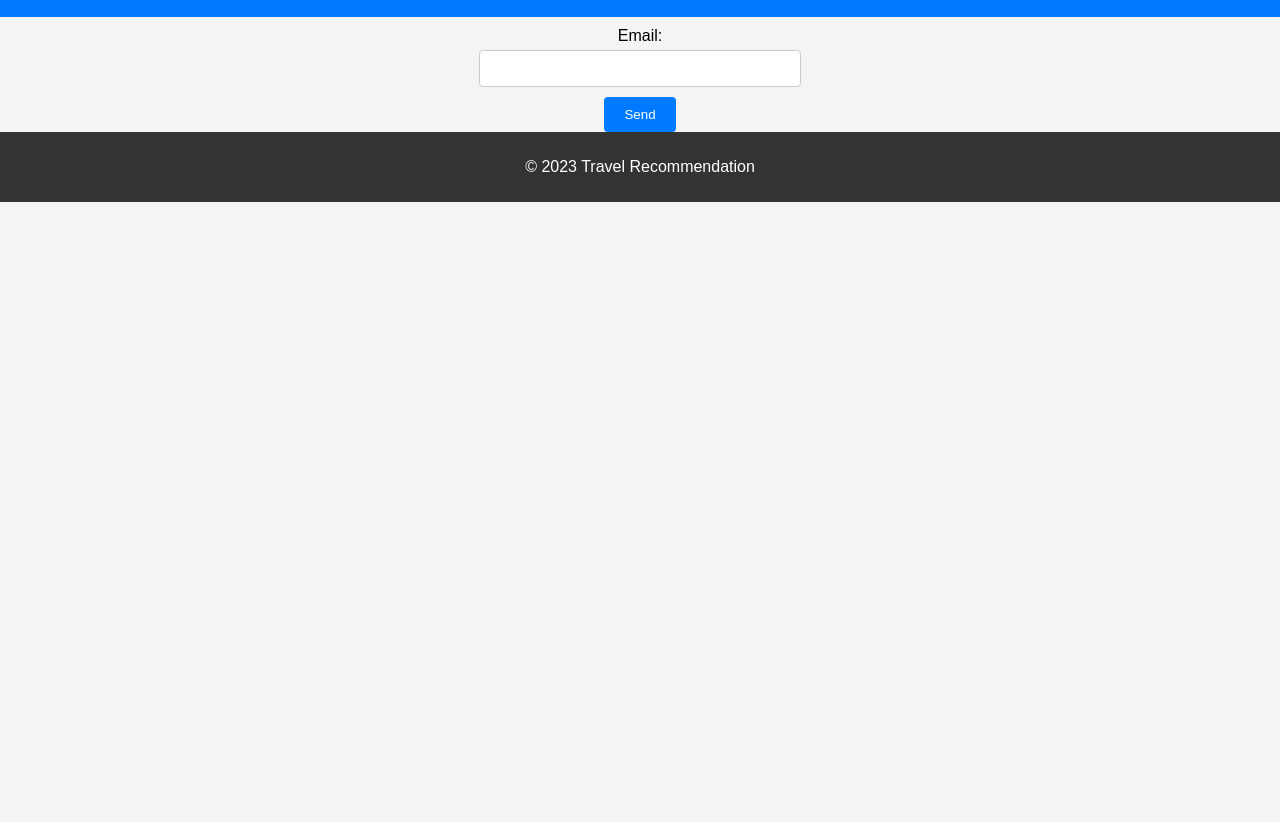
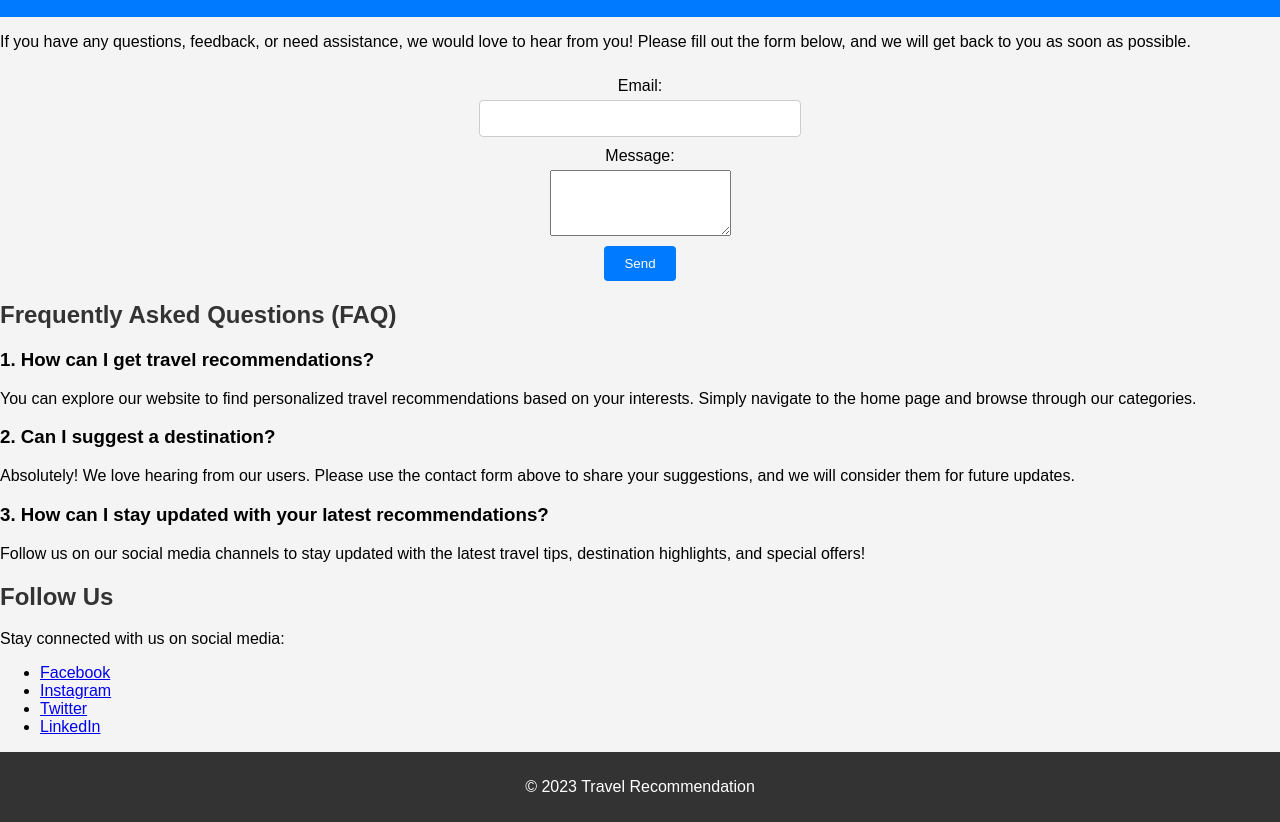
Before and after one commit to Praveenkumar663/final-project-c, a plain HTML site: page contact.html in a window 1280 px wide. Shown: the part 130-952 px from the top of the page. Before the commit the page ends 800 px from the top, so only its background shows below. Drawn offline with Linux system fonts and the light colour scheme.

Commit message:
Update contact.html

```diff
--- a/contact.html
+++ b/contact.html
@@ -18,14 +18,40 @@
         <h1>Contact Us</h1>
     </header>
     <section>
+        <p>If you have any questions, feedback, or need assistance, we would love to hear from you! Please fill out the form below, and we will get back to you as soon as possible.</p>
+
         <form id="contact-form">
             <label for="email">Email:</label>
             <input type="email" id="email" name="email" required>
+            <label for="message">Message:</label>
+            <textarea id="message" name="message" rows="4" required></textarea>
             <button type="submit">Send</button>
         </form>
+
+        <h2>Frequently Asked Questions (FAQ)</h2>
+        <div class="faq">
+            <h3>1. How can I get travel recommendations?</h3>
+            <p>You can explore our website to find personalized travel recommendations based on your interests. Simply navigate to the home page and browse through our categories.</p>
+
+            <h3>2. Can I suggest a destination?</h3>
+            <p>Absolutely! We love hearing from our users. Please use the contact form above to share your suggestions, and we will consider them for future updates.</p>
+
+            <h3>3. How can I stay updated with your latest recommendations?</h3>
+            <p>Follow us on our social media channels to stay updated with the latest travel tips, destination highlights, and special offers!</p>
+        </div>
+
+        <h2>Follow Us</h2>
+        <p>Stay connected with us on social media:</p>
+        <ul class="social-media">
+            <li><a href="https://www.facebook.com" target="_blank">Facebook</a></li>
+            <li><a href="https://www.instagram.com" target="_blank">Instagram</a></li>
+            <li><a href="https://www.twitter.com" target="_blank">Twitter</a></li>
+            <li><a href="https://www.linkedin.com" target="_blank">LinkedIn</a></li>
+        </ul>
     </section>
     <footer>
         <p>&copy; 2023 Travel Recommendation</p>
     </footer>
+    <script src="script.js"></script>
 </body>
 </html>
```
